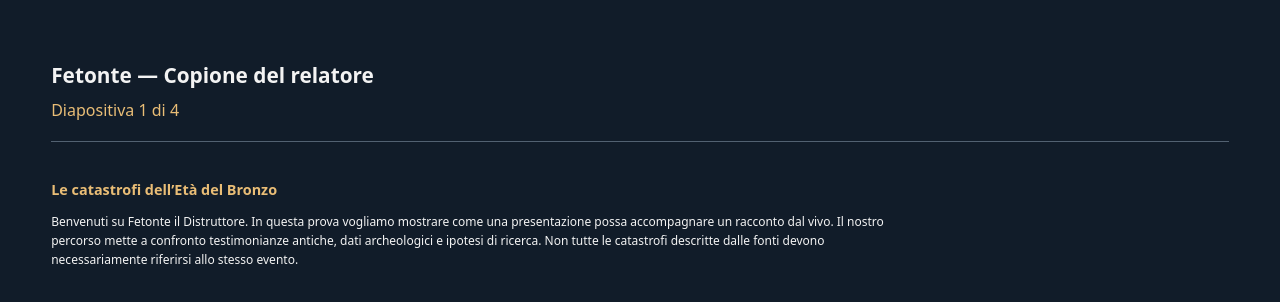
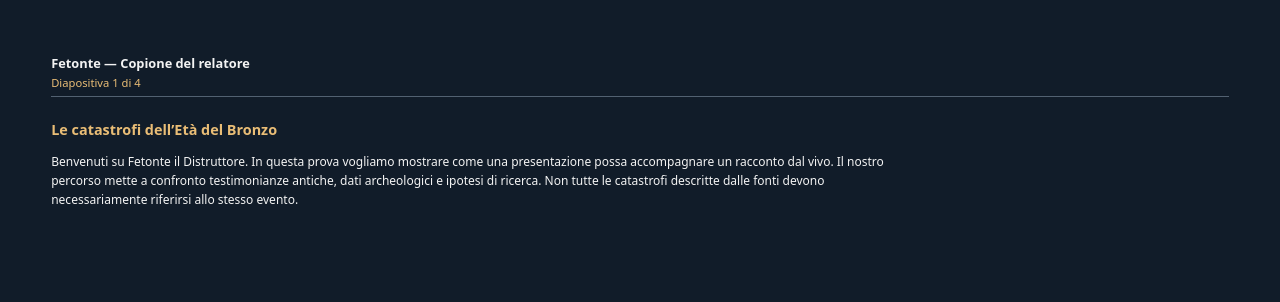
Before and after one commit to Fetonte1960/Fetonte, a plain HTML site: page presentazioni/copione.html in a window 1280 px wide. Drawn offline with Linux system fonts and the light colour scheme.

Commit message:
Riduci drasticamente intestazione del copione

```diff
--- a/presentazioni/copione.html
+++ b/presentazioni/copione.html
@@ -1,4 +1,4 @@
-<!doctype html><html lang="it"><head><meta charset="utf-8"><meta name="viewport" content="width=device-width,initial-scale=1"><title>Copione | Fetonte</title><style>:root{font-family:system-ui,sans-serif;color-scheme:dark}body{margin:0;background:#111c29;color:#f3f3f3;padding:clamp(18px,4vw,55px)}header{position:sticky;top:0;background:#111c29;border-bottom:1px solid #526171;padding:10px 0 20px}h1{font-size:1.3rem;margin:0 0 10px}#count{color:#e9bd76}article{max-width:850px;font-size:.75rem;line-height:1.55;padding-top:25px}article h2{color:#e9bd76;font-size:1.2em}article p{margin:.8em 0}.hint{color:#a9b9c9;font-size:.9rem}button{background:#253e56;color:white;border:1px solid #8293a3;border-radius:8px;padding:8px 14px;cursor:pointer}</style></head><body><header><h1>Fetonte — Copione del relatore</h1><div id="count">Diapositiva 1 di 4</div></header><article id="script"></article><script>
+<!doctype html><html lang="it"><head><meta charset="utf-8"><meta name="viewport" content="width=device-width,initial-scale=1"><title>Copione | Fetonte</title><style>:root{font-family:system-ui,sans-serif;color-scheme:dark}body{margin:0;background:#111c29;color:#f3f3f3;padding:clamp(18px,4vw,55px)}header{position:sticky;top:0;background:#111c29;border-bottom:1px solid #526171;padding:3px 0 6px}h1{font-size:.8rem;margin:0 0 3px;font-weight:600}#count{color:#e9bd76;font-size:.7rem}article{max-width:850px;font-size:.75rem;line-height:1.55;padding-top:10px}article h2{color:#e9bd76;font-size:1.2em}article p{margin:.8em 0}.hint{color:#a9b9c9;font-size:.9rem}button{background:#253e56;color:white;border:1px solid #8293a3;border-radius:8px;padding:8px 14px;cursor:pointer}</style></head><body><header><h1>Fetonte — Copione del relatore</h1><div id="count">Diapositiva 1 di 4</div></header><article id="script"></article><script>
 const texts=[
 ['Le catastrofi dell’Età del Bronzo','Benvenuti su Fetonte il Distruttore. In questa prova vogliamo mostrare come una presentazione possa accompagnare un racconto dal vivo. Il nostro percorso mette a confronto testimonianze antiche, dati archeologici e ipotesi di ricerca. Non tutte le catastrofi descritte dalle fonti devono necessariamente riferirsi allo stesso evento.'],
 ['Un solo evento o catastrofi differenti?','Nel quarto capitolo del Book of Gleanings, la Kolbrin racconta il diluvio di Sisuda e descrive l’arrivo del Distruttore. La somiglianza con altre tradizioni del diluvio merita un confronto attento. Dobbiamo però distinguere ciò che dice il testo dalle nostre interpretazioni e verificare separatamente le cronologie.'],
```
